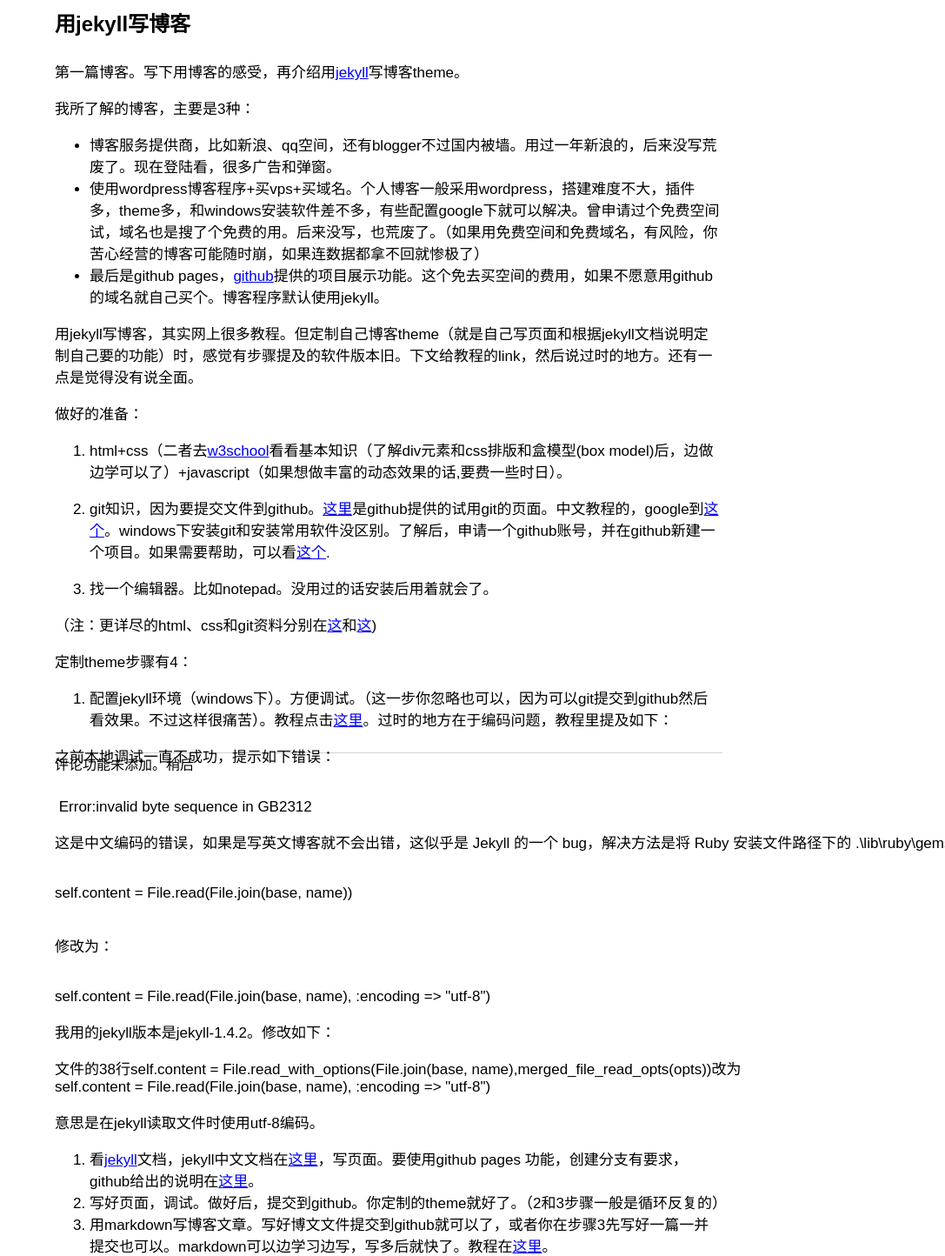
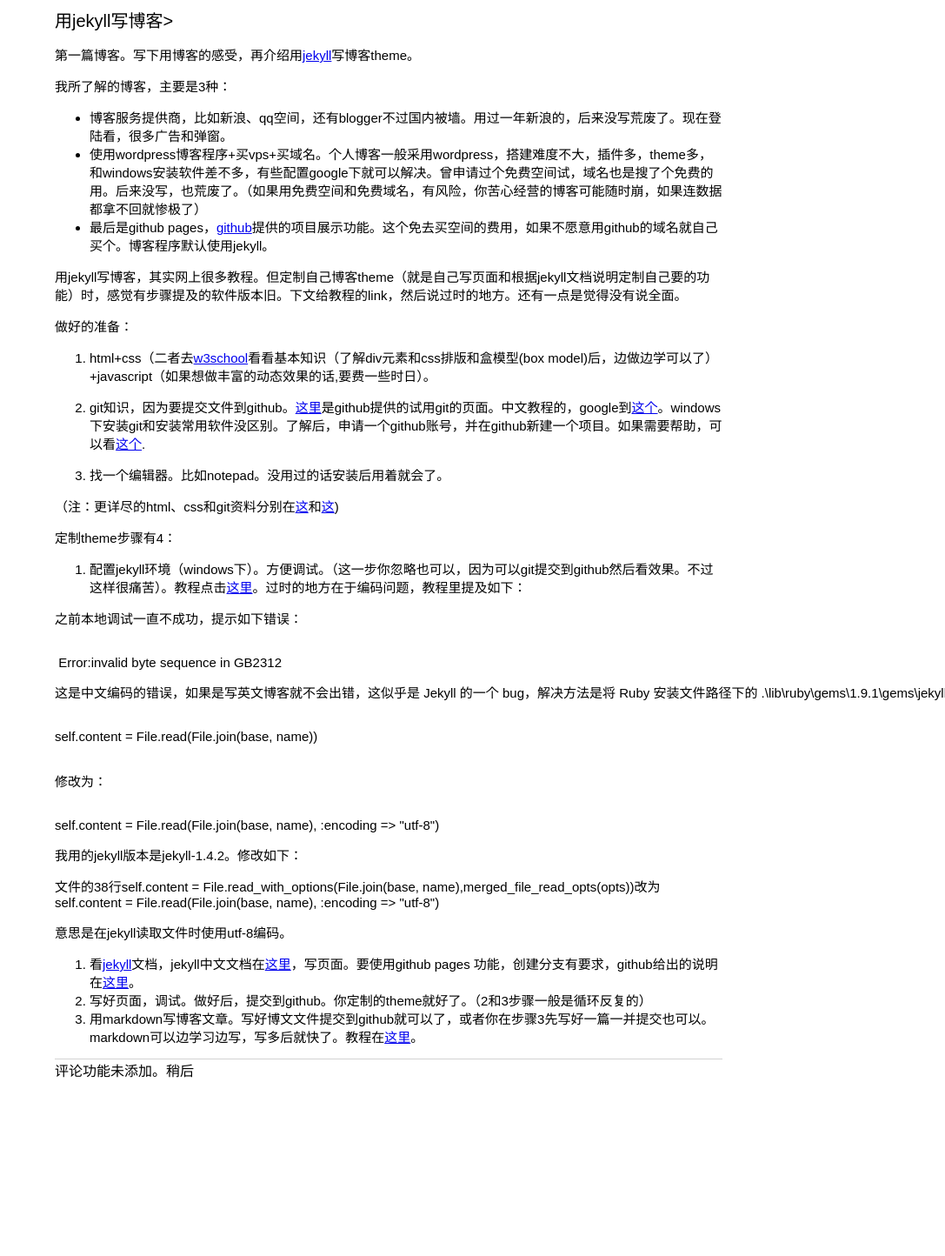
Before and after one commit to tim13/timblog, a Jekyll site: the page built from _posts/2014-01-11-use-jekyll-to-blog.md, in a window 1280 px wide. Shown: the whole page at 87% size, without its empty margins (193-1280 px from the left). Built offline with Jekyll 4.4.1, drawn with Linux system fonts in a browser that asks for light colours; Markdown is read by kramdown in place of the engine named in the settings; after the commit the page ends 1250 px from its top, so only the background shows below that.

Commit message:
base url fixing

```diff
--- a/_layouts/category.html
+++ b/_layouts/category.html
@@ -2,7 +2,7 @@
 <html>
     <head>
         <meta http-equiv="content-type" content="text/html; charset=utf-8"/>
-	<link rel="stylesheet" href="css/category.css" type="text/css"/>
+	<link rel="stylesheet" href="{{ site.baseurl }}/css/category.css" type="text/css"/>
 	<title>{{ page.title }}</title>
     </head>
     <body>
--- a/_layouts/post.html
+++ b/_layouts/post.html
@@ -6,7 +6,7 @@
 	<title>{{ page.title }}</title>
     </head>
     <body>
-	<div id="title"><h2>{{ page.title }}</h2></div>
+	<div id="title">{{ page.title }}></div>
         <div id="main">
             {{ content }}
 	</div>
--- a/css/post.css
+++ b/css/post.css
@@ -9,12 +9,11 @@ body {
 }
 
 #title {
-	height:5%;
+	font-size:20;
 }
 
 #main {
-	height:90%;
-	font-size:17;
+	font-size:15;
 	border-bottom:solid 1px lightgrey;
 }
 
```
